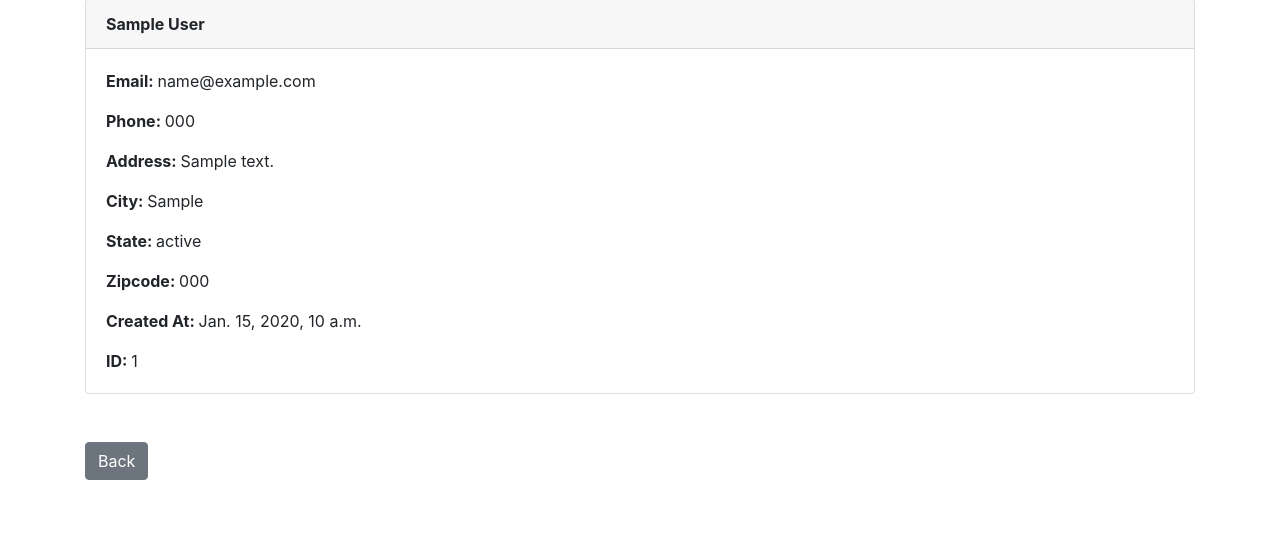
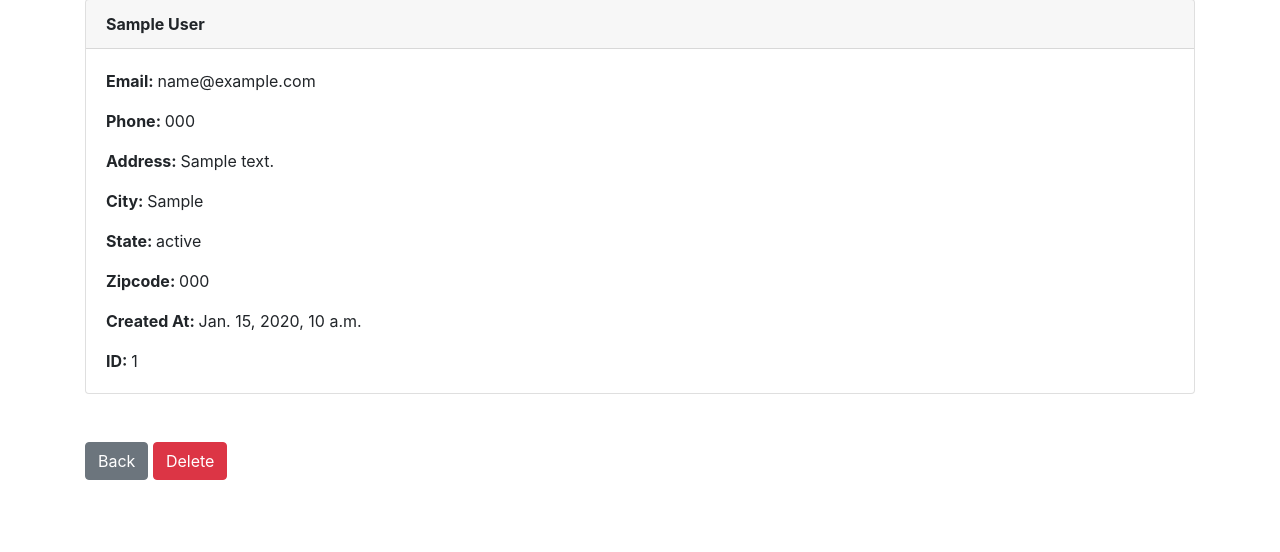
Before and after one commit to fuadeyuboglu/Django-CRM, a Django app: page /record/1 in a window 1280 px wide. Shown: the part 81-633 px from the top of the page. Run offline with Django 4.2, Linux system fonts and the light colour scheme; a user stored in the database is signed in; tables that the repository leaves empty hold one stand-in row (values such as "Sample post").

Commit message:
Added delete button to customer record view

```diff
--- a/website/templates/record.html
+++ b/website/templates/record.html
@@ -19,5 +19,6 @@
 
 <br /><br />
 <a href="{% url 'home' %}" class="btn btn-secondary">Back</a>
+<a href="{% url 'home' %}" class="btn btn-danger">Delete</a>
 
 {% endblock %}
```
